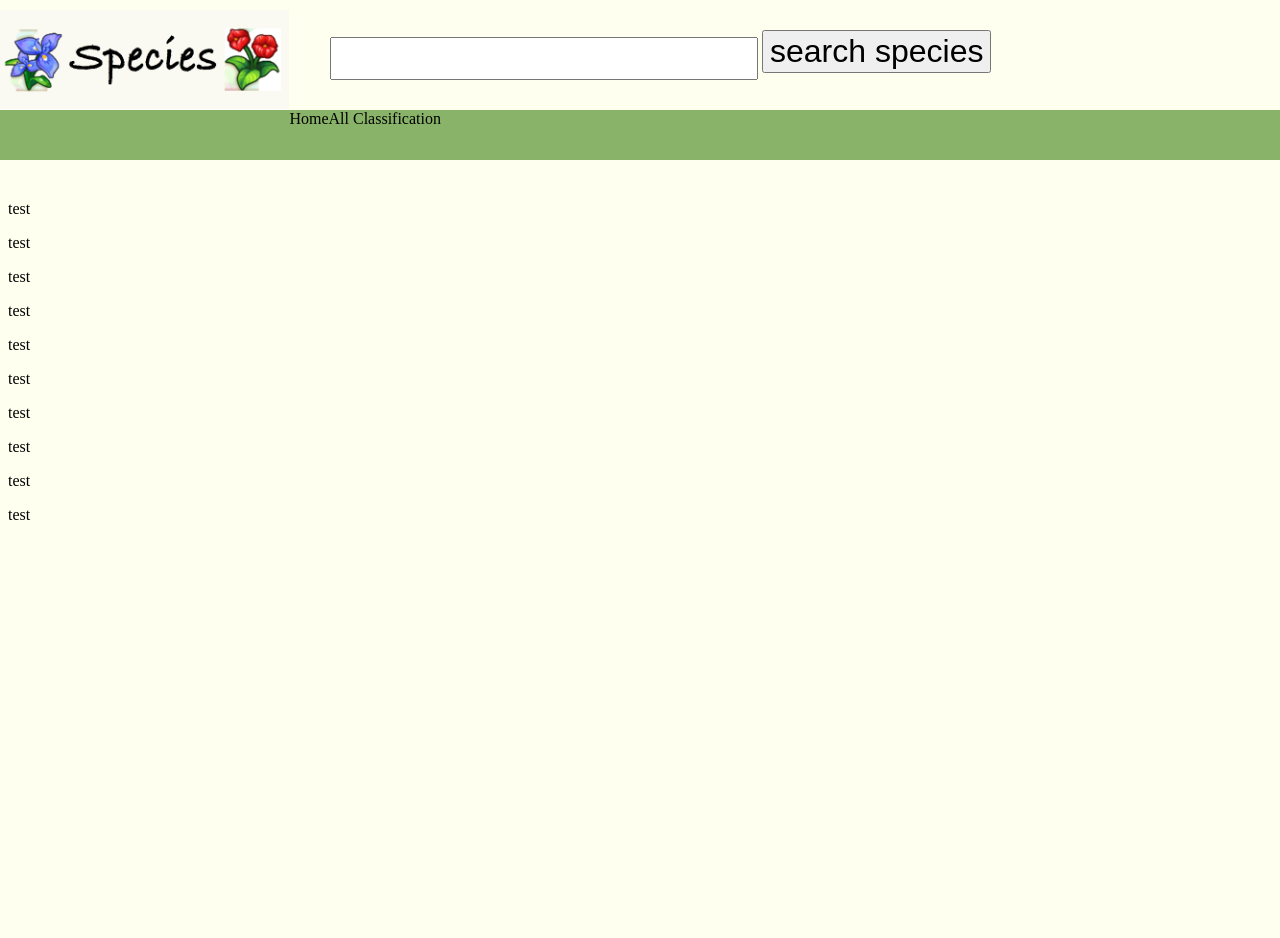
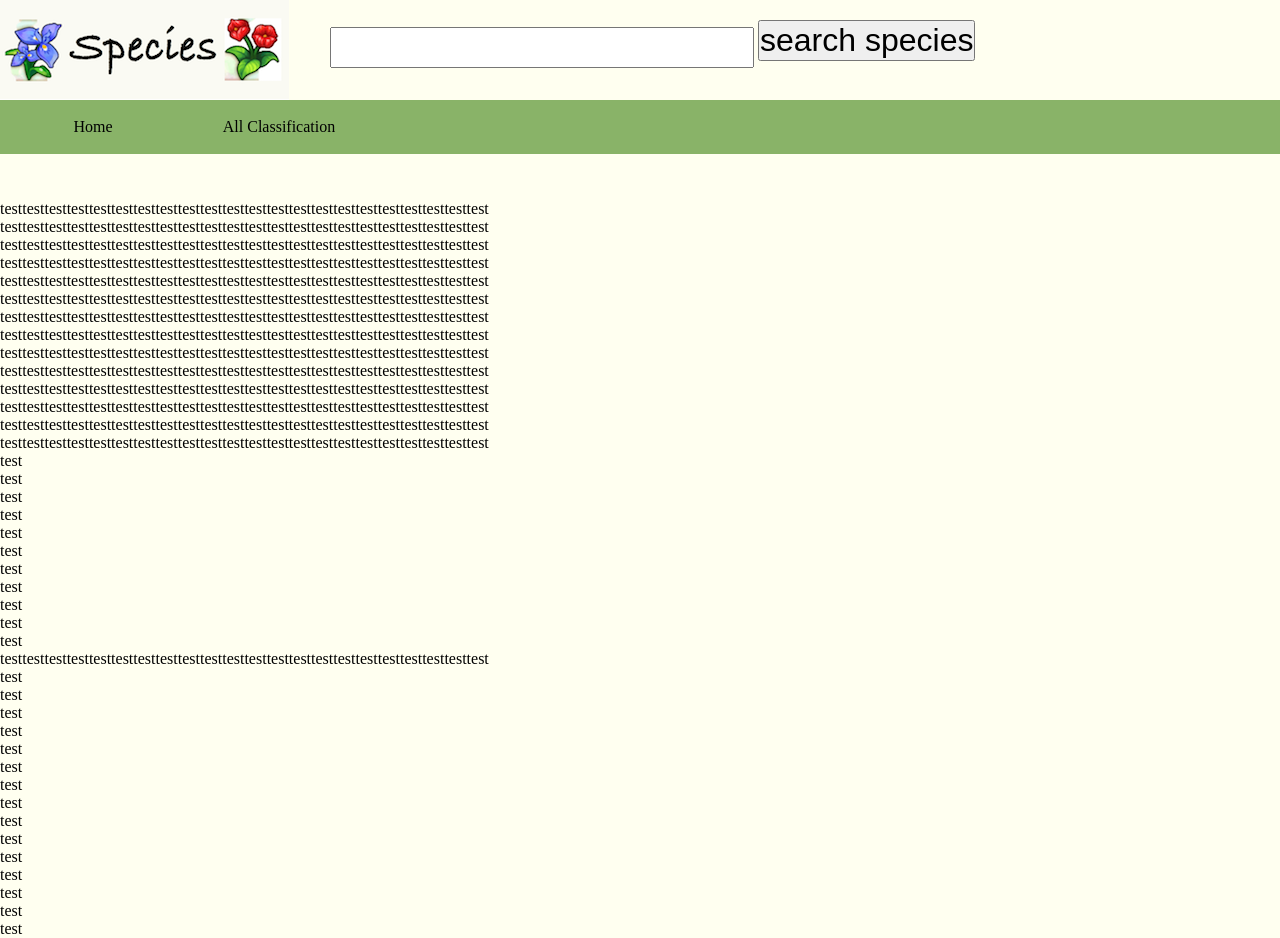
Before and after one commit to amberlovescoffee/species-identification, a Flask app: page / in a window 1280 px wide. Before the commit the page ends 520 px from the top, so only its background shows below. Run offline with Flask 2, Linux system fonts and the light colour scheme.

Commit message:
update for header

```diff
--- a/static/assets/css/background_style.css
+++ b/static/assets/css/background_style.css
@@ -1 +1,3 @@
-body {background-color: ivory;}
+body {
+    background-color: ivory;
+}
--- a/templates/base.html
+++ b/templates/base.html
@@ -8,30 +8,38 @@
     {% block styles %}
     <link rel="stylesheet" type="text/css" href="{{url_for('static',filename='assets/css/background_style.css')}}">
     <style>
+        *{
+            /*border: 0px solid;*/
+            margin: 0 0;
+            padding: 0 0;
+        }
+        header{
+            background-color: ivory;
+        }
         ul {
             list-style-type: none;
-            margin: 0;
+            /*margin: 0;*/
             padding: 0;
-            /*overflow: hidden;*/
+            overflow: hidden;
             background-color: #89b368;
             /*position: fixed;*/
             /*top: 110px;*/
-            /*width: 100%;*/
-            height: 50px;
+            width: 100%;
+            /*height: 50px;*/
         }
 
         li {
             float: left;
-            height: 30px;
+            /*height: 30px;*/
         }
 
-        a {
-            height: 30px;
+        li a {
+            /*height: 50px;*/
             display: block;
-            /*width: 150px;*/
+            width: 150px;
             color: black;
             text-align: center;
-            /*padding: 18px 18px;*/
+            padding: 18px 18px;
             text-decoration: none;
         }
 
@@ -45,32 +53,63 @@
 <body>
 <div id="container">
     <!-- navigation block-->
-    <header style="position: fixed;width: 100%;height: 150px;top: 10px;left: 0px;">
+    <header style="position: fixed;width: 100%;height: 150px;top: 0px;left: 0px;">
         {% block navcontent %}
-        <div style="height: 100px;">
-            <div id="logo" style="float:left;">
-                <img src={{url_for("static",filename="assets/img/logo.png")}} alt="Portrait" height="100px">
+        <!--<div style="height: 100px;">-->
+            <div id="logo" style="float:left;height: 100px;">
+                <img src={{url_for("static",filename="assets/img/logo_small.png")}} alt="Portrait">
             </div>
-            <div id="search" style="height: 100px;">
+            <div id="search" style="">
                 <form style="padding-top: 20px;padding-left: 330px;">
                     <input type="text" name="species_name_search" style="font-size: xx-large;vertical-align: middle;"/>
-                    <input type="submit" name="submit" value="search species" style="font-size: xx-large"/>
+                    <input type="button" name="submit" value="search species" style="font-size: xx-large;"/>
                 </form>
             </div>
-        </div>
+        <!--</div>-->
 
-        <div id="navigation" style="position: relative;">
+        <!--<div id="navigation" style="background-color: red">-->
             <ul>
                 <li><a href="#home">Home</a></li>
                 <li><a href="#all_classification">All Classification</a></li>
 
             </ul>
-        </div>
+        <!--</div>-->
         {% endblock %}
     </header>
 
-    <div id="test" style="margin-top: 200px;">
+    <div id="test" style="margin-top: 200px;overflow-y: hidden">
         {% block others %}
+        <p>testtesttesttesttesttesttesttesttesttesttesttesttesttesttesttesttesttesttesttesttesttest</p>
+        <p>testtesttesttesttesttesttesttesttesttesttesttesttesttesttesttesttesttesttesttesttesttest</p>
+        <p>testtesttesttesttesttesttesttesttesttesttesttesttesttesttesttesttesttesttesttesttesttest</p>
+        <p>testtesttesttesttesttesttesttesttesttesttesttesttesttesttesttesttesttesttesttesttesttest</p>
+        <p>testtesttesttesttesttesttesttesttesttesttesttesttesttesttesttesttesttesttesttesttesttest</p>
+        <p>testtesttesttesttesttesttesttesttesttesttesttesttesttesttesttesttesttesttesttesttesttest</p>
+        <p>testtesttesttesttesttesttesttesttesttesttesttesttesttesttesttesttesttesttesttesttesttest</p>
+        <p>testtesttesttesttesttesttesttesttesttesttesttesttesttesttesttesttesttesttesttesttesttest</p>
+        <p>testtesttesttesttesttesttesttesttesttesttesttesttesttesttesttesttesttesttesttesttesttest</p>
+        <p>testtesttesttesttesttesttesttesttesttesttesttesttesttesttesttesttesttesttesttesttesttest</p>
+        <p>testtesttesttesttesttesttesttesttesttesttesttesttesttesttesttesttesttesttesttesttesttest</p>
+        <p>testtesttesttesttesttesttesttesttesttesttesttesttesttesttesttesttesttesttesttesttesttest</p>
+        <p>testtesttesttesttesttesttesttesttesttesttesttesttesttesttesttesttesttesttesttesttesttest</p>
+        <p>testtesttesttesttesttesttesttesttesttesttesttesttesttesttesttesttesttesttesttesttesttest</p>
+        <p>test</p>
+        <p>test</p>
+        <p>test</p>
+        <p>test</p>
+        <p>test</p>
+        <p>test</p>
+        <p>test</p>
+        <p>test</p>
+        <p>test</p>
+        <p>test</p>
+        <p>test</p>
+        <p>testtesttesttesttesttesttesttesttesttesttesttesttesttesttesttesttesttesttesttesttesttest</p>
+        <p>test</p>
+        <p>test</p>
+        <p>test</p>
+        <p>test</p>
+        <p>test</p>
         <p>test</p>
         <p>test</p>
         <p>test</p>
```
Also changed, not shown: static/assets/img/logo.png, static/assets/img/logo_small.png (added).
